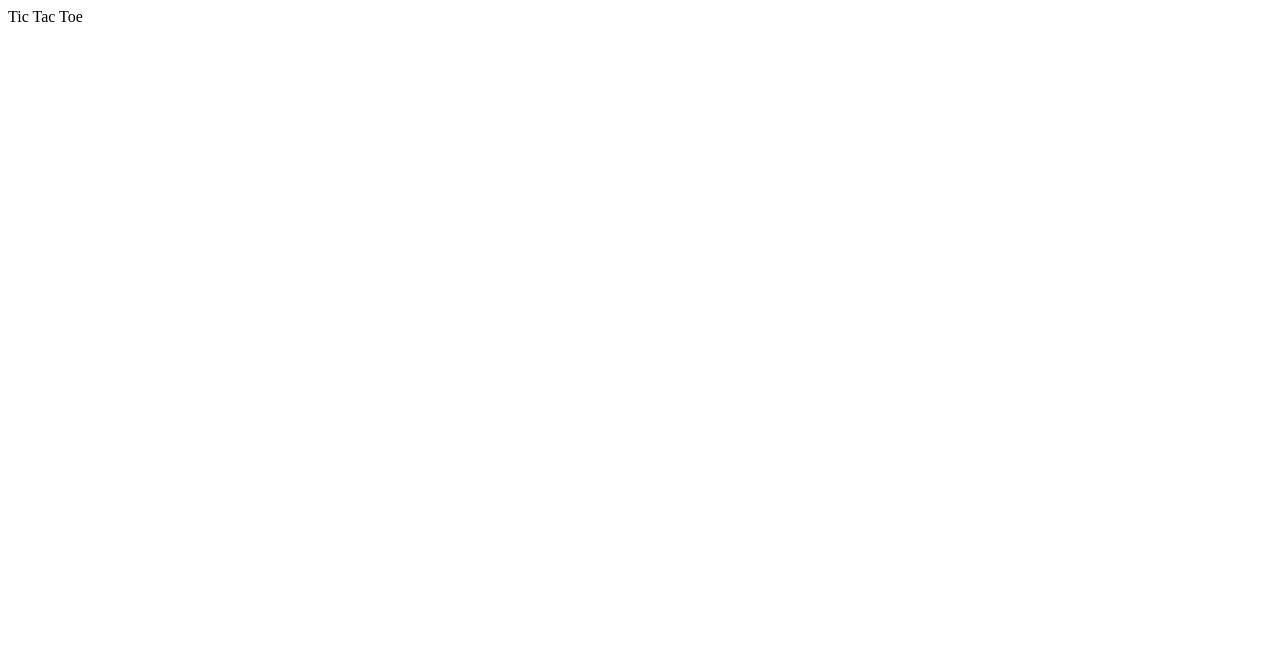
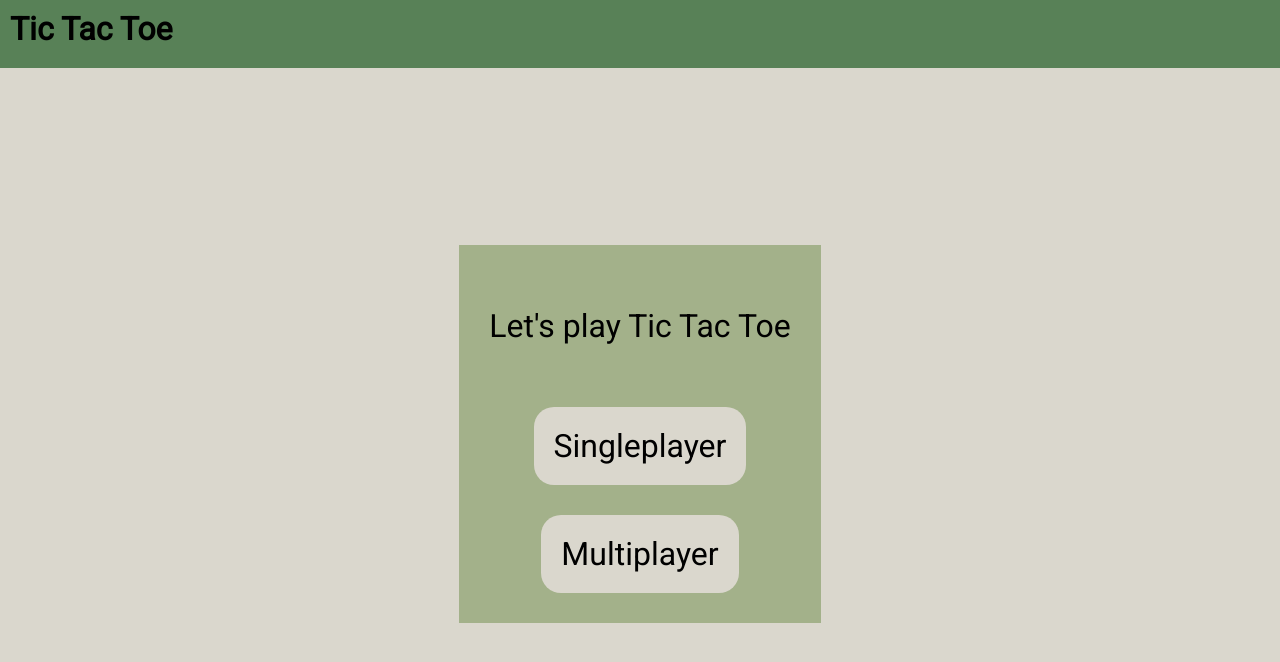
Before and after one commit to rehmanjav/odin-tic-tac-toe, a plain HTML site: page index.html in a window 1280 px wide. Drawn offline with Linux system fonts and the light colour scheme.

Commit message:
Implement displayController

```diff
--- a/index.html
+++ b/index.html
@@ -7,11 +7,16 @@
     <title>Tic Tac Toe</title>
     <script src="./ticTacToe.js" defer></script>
     <link rel="stylesheet" href="./styles.css">
+    <link href='http://fonts.googleapis.com/css?family=Roboto' rel='stylesheet' type='text/css'>
 </head>
 <body>
     <header>Tic Tac Toe</header>
     <main>
-
+        <div class="start-screen">
+            <p>Let's play Tic Tac Toe</p>
+            <button class="btn-singleplayer">Singleplayer</button>
+            <button class="btn-multiplayer">Multiplayer</button>
+        </div>
     </main>
 </body>
 </html>
--- a/styles.css
+++ b/styles.css
@@ -0,0 +1,54 @@
+body * {
+    font-size: 2rem;
+    font-family: 'Roboto', sans-serif;
+}
+
+html,
+body {
+    margin: 0px;
+    min-height: 100vh;
+    min-width: 100vw;
+}
+
+header {
+    height: 3rem;
+    background-color: #588157;
+    padding: 10px;
+    font-weight: bold;
+}
+
+main {
+    background-color: #dad7cd;
+    padding: 10px;
+    min-height: calc(100vh - 3rem - 40px);
+    display: flex;
+    justify-content: center;
+    align-items: center;
+}
+
+main > div {
+    background-color: #a3b18a;
+}
+
+button {
+    border-radius: 20px;
+    padding: 20px;
+    background-color: #dad7cd;
+    border: none;
+}
+
+button:hover {
+    background-color: #7e8a6b;
+}
+
+button:active {
+    background-color: #588157;
+}
+
+.start-screen {
+    display: flex;
+    flex-direction: column;
+    align-items: center;
+    padding: 30px;
+    gap: 30px;
+}
--- a/ticTacToe.js
+++ b/ticTacToe.js
@@ -1 +1,33 @@
 "use strict"
+
+const displayController = (function() {
+    // var _privateProperty = 'Hello World';
+    // var publicProperty = 'I am a public property';
+
+    // function _privateMethod() {
+    //   console.log(_privateProperty);
+    // }
+
+    function _clearMain() {
+        let mainDiv = document.querySelector("main");
+
+        while(mainDiv.firstChild){
+            mainDiv.removeChild(mainDiv.firstChild);
+        }
+
+    }
+
+    // function publicMethod() {
+    //   _privateMethod();
+    // }
+
+    function multiplayerNames() {
+
+    }
+
+    return {
+    //   publicMethod: publicMethod,
+    //   publicProperty: publicProperty,
+      multiplayerNames: multiplayerNames,
+    };
+  })();
```
